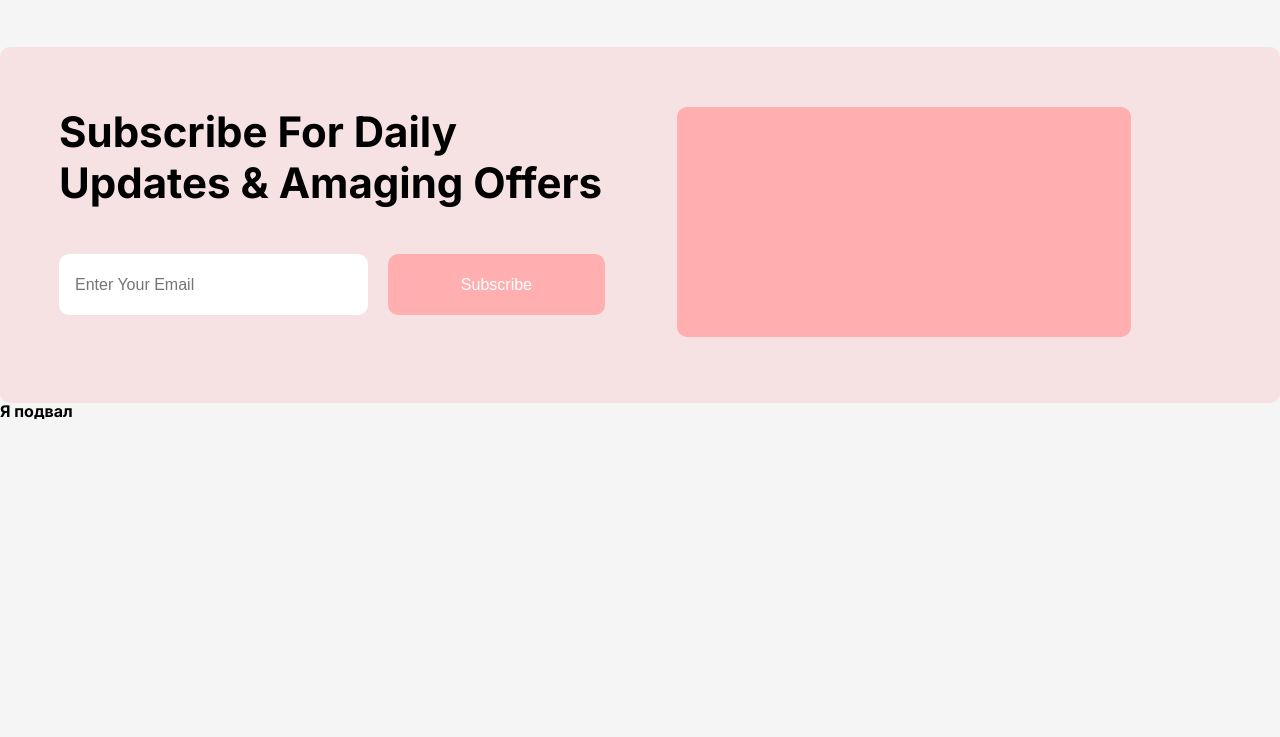
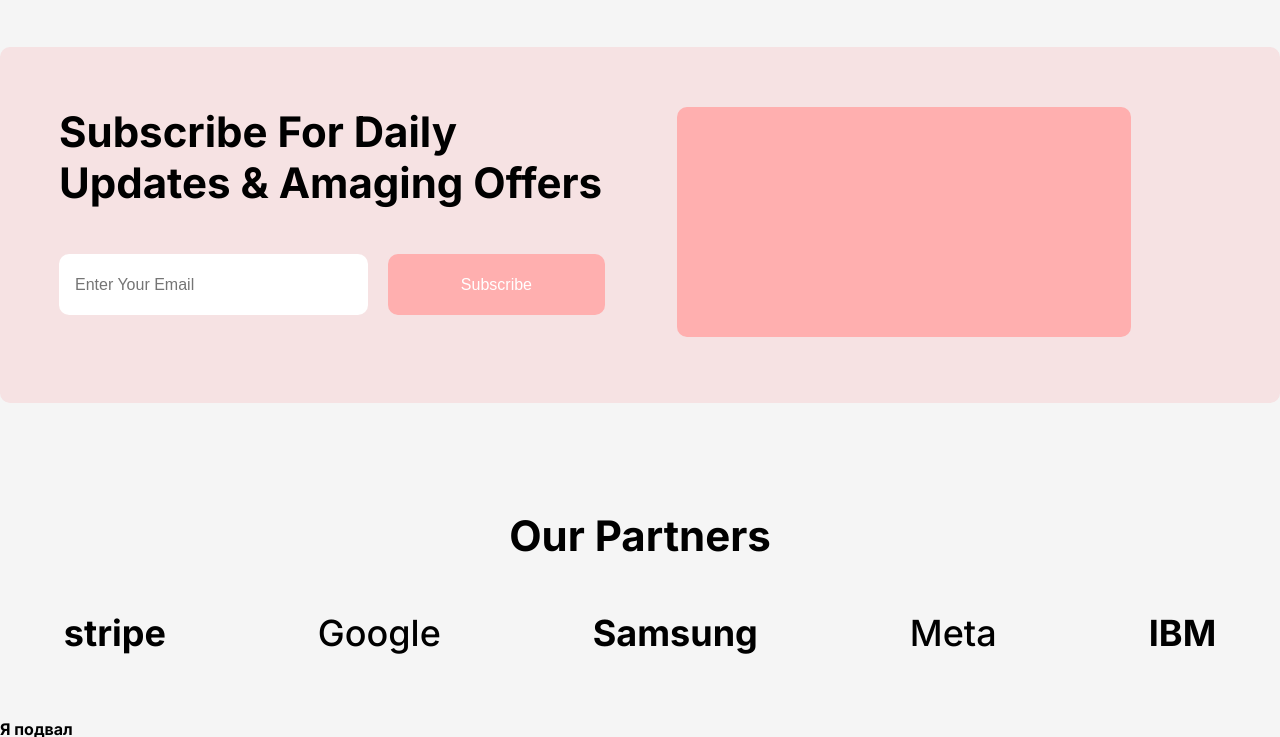
Before and after one commit to jacobstrazhevskyi/landing-page-one, a website built with Parcel: page src/index.html in a window 1280 px wide. Shown: the part 4022-4759 px from the top of the page. Before the commit the page ends 4441 px from the top, so only its background shows below. Built offline with nearby package versions, Linux system fonts and the light colour scheme.

Commit message:
ourpartners block added and styled

```diff
--- a/src/index.html
+++ b/src/index.html
@@ -312,6 +312,20 @@
             <div class="subscribe__preview"></div>
           </div>
         </section>
+        <section class="page__ourpartners ourpartners">
+          <div class="ourpartners__container _container">
+            <div class="ourpartners__title title-block">
+              <h3 class="title-block__title">Our Partners</h3>
+            </div>
+            <div class="ourpartners__partners partners">
+              <div class="partners__partner">stripe</div>
+              <div class="partners__partner">Google</div>
+              <div class="partners__partner">Samsung</div>
+              <div class="partners__partner">Meta</div>
+              <div class="partners__partner">IBM</div>
+            </div>
+          </div>
+        </section>
       </main>
       <footer class="footer">
         Я подвал
--- a/src/styles/styles.less
+++ b/src/styles/styles.less
@@ -833,6 +833,7 @@
     padding-right: 49px;
     background: #F6E2E3;
     border-radius: 10px;
+    margin-bottom: 58px;
   }
 
   &__body {
@@ -891,3 +892,45 @@
     margin-right: 20px;
   }
 }
+
+.page__ourpartners {
+
+}
+
+.ourpartners {
+  &__container {
+    padding-bottom: 50px;
+  }
+
+  &__title {
+    padding-bottom: 50px;
+  }
+
+  &__partners {
+    display: flex;
+    flex-wrap: wrap;
+    justify-content: center;
+  }
+}
+
+.partners {
+  width: 100%;
+
+  &__partner {
+    font-weight: 700;
+    font-size: 36px;
+    line-height: 122%;
+
+    margin-bottom: 15px;
+
+    &:not(:last-child) {
+      margin-right: 152px;
+    }
+
+    &:nth-of-type(2n) {
+      font-weight: 500;
+      font-size: 36px;
+      line-height: 122%;
+    }
+  }
+}
```
Also changed, not shown: src/styles/styles.css.
